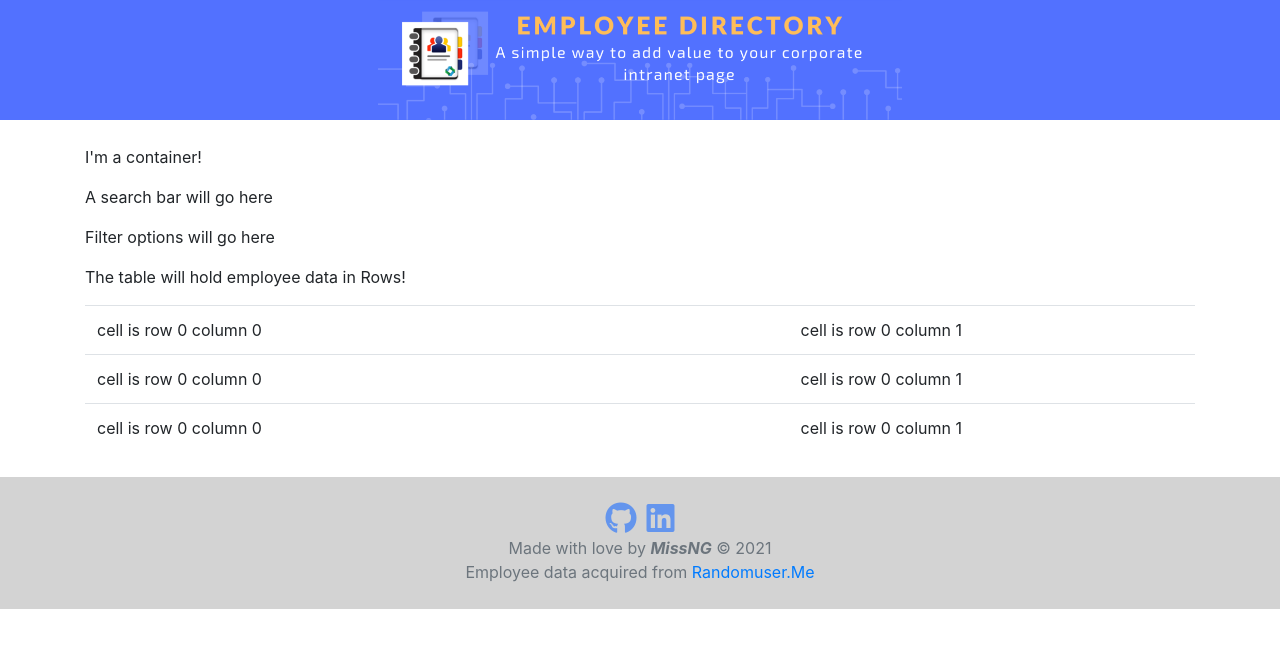
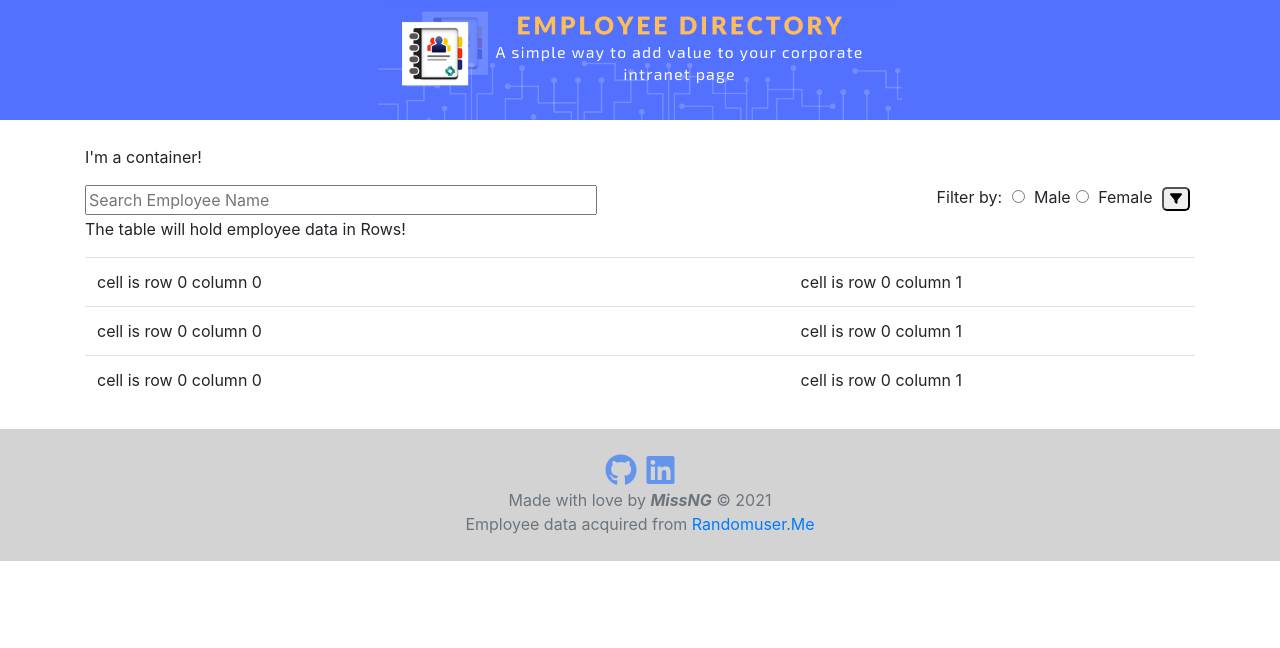
Before and after one commit to MissNG-Git/DIRemptory, a React (Create React App) app: page / in a window 1280 px wide. Shown: the top 648 px of the page. Built offline with nearby package versions, Linux system fonts and the light colour scheme.

Commit message:
basic search structure

```diff
--- a/package.json
+++ b/package.json
@@ -11,6 +11,7 @@
     "bootstrap": "^4.6.0",
     "gh-pages": "^3.1.0",
     "react": "^17.0.2",
+    "react-bootstrap": "^1.5.2",
     "react-dom": "^17.0.2",
     "react-router-dom": "^5.2.0",
     "react-scripts": "4.0.3",
--- /dev/null
+++ b/src/components/Search/Search.css
@@ -0,0 +1,26 @@
+.search-container {
+  display: block;
+}
+
+.search-span {
+  float: left;
+}
+
+.search-bar {
+  border-radius: 15px darkgray;
+  width: 200%;
+}
+
+.filter-span,
+#dropdown-basic-button {
+  float: right;
+}
+
+.genderFilter {
+  margin: auto 5px;
+}
+
+#filter-btn {
+  border-radius: 5px;
+  font-size: 75%;
+}
--- a/src/components/Search/Search.js
+++ b/src/components/Search/Search.js
@@ -1,12 +1,65 @@
 import React from "react";
+import "./Search.css";
+// import DropdownButton from "react-bootstrap/DropdownButton";
+// import DropdownItem from "react-bootstrap/esm/DropdownItem";
 
-function Search() {
+export default function Search({
+  handleNameSearch,
+  handleMaleFilter,
+  handleFemaleFilter,
+  filterGender,
+}) {
   return (
-    <div className="search">
-      <p>A search bar will go here</p>
-      <p>Filter options will go here</p>
+    <div className="search-container">
+      <form className="search-form">
+        <span className="search-span">
+          <input
+            className="search-bar"
+            id="name-filter"
+            onChange={handleNameSearch}
+            placeholder="Search Employee Name"
+            type="text"
+          ></input>
+        </span>
+
+        {/* <DropdownButton
+          className="genderFilter"
+          id="dropdown-basic-button"
+          title="Filter by"
+        >
+          <DropdownItem>Male</DropdownItem>
+          <DropdownItem>Female</DropdownItem>
+        </DropdownButton> */}
+
+        <span className="filter-span">
+          Filter by:{"  "}
+          <input
+            className="genderFilter"
+            id="female-filter"
+            name="gender"
+            onChange={handleMaleFilter}
+            type="radio"
+            value="male"
+          ></input>{" "}
+          <label for="male"> Male</label>
+          <input
+            className="genderFilter"
+            id="female-filter"
+            name="gender"
+            onChange={handleFemaleFilter}
+            type="radio"
+            value="female"
+          ></input>{" "}
+          <label for="female"> Female</label> {"  "}
+          <button
+            className="genderFilter"
+            id="filter-btn"
+            onClick={filterGender}
+          >
+            <i className="fas fa-filter"></i>
+          </button>
+        </span>
+      </form>
     </div>
   );
 }
-
-export default Search;
```
Also changed, not shown: 1 other file (tests, documents, lock files or other folders).
